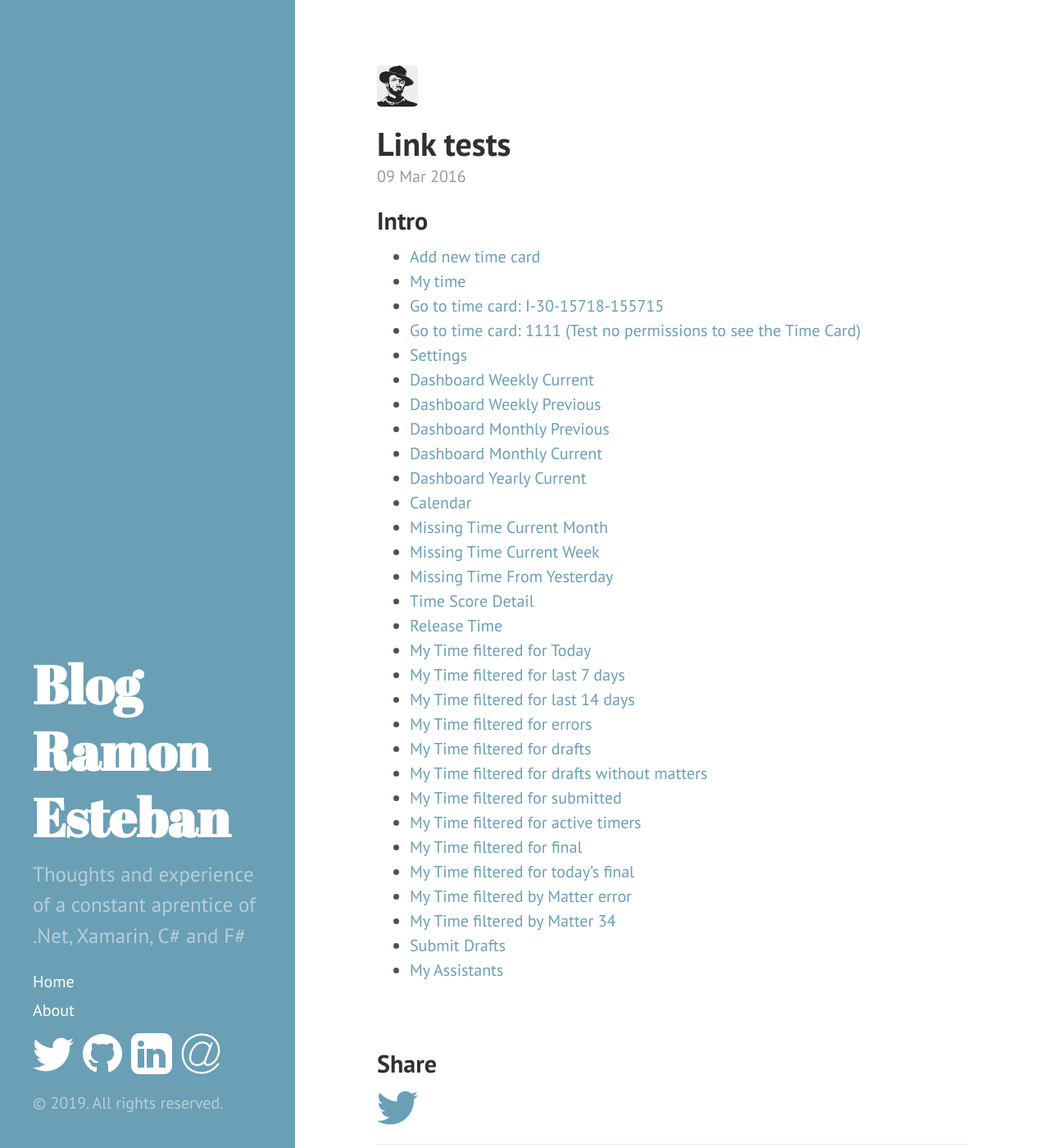
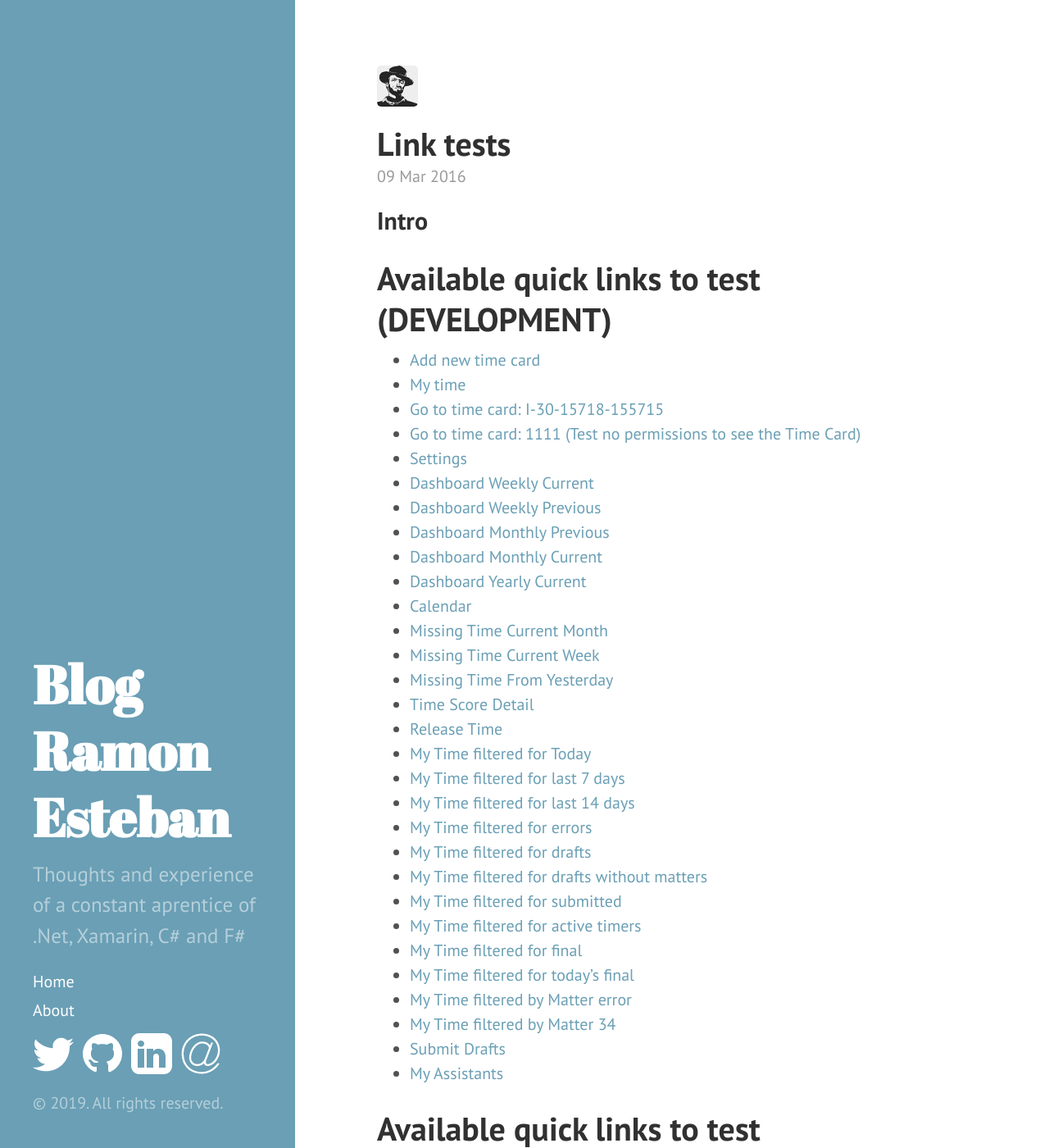
Before and after one commit to ramonesteban78/ramonesteban78.github.io, a Jekyll site: the page built from _posts/2016-03-09-test-links.md, in a window 1280 px wide and 1400 px high. Shown: the whole window at 82% size. Built offline with Jekyll 4.4.1, drawn with Linux system fonts in a browser that asks for light colours; comment, search, counter and statistics services are not loaded; some of the changed text lies outside the part shown.

Commit message:
development links

```diff
--- a/_posts/2016-03-09-test-links.md
+++ b/_posts/2016-03-09-test-links.md
@@ -4,6 +4,42 @@ title: Link tests
 ---
 
 ## Intro
+
+# Available quick links to test (DEVELOPMENT)
+
+- <a href="https://itimekeep.test-app.link/addtime">Add new time card</a>
+- <a href="https://itimekeep.test-app.link/mytime">My time</a>
+- <a href="https://itimekeep.test-app.link/timecard?id=I-30-15718-155715">Go to time card: I-30-15718-155715</a>
+- <a href="https://itimekeep.test-app.link/timecard?id=1111">Go to time card: 1111 (Test no permissions to see the Time Card)</a>
+- <a href="https://itimekeep.test-app.link/settings">Settings</a>
+- <a href="https://itimekeep.test-app.link/dashboard?periodmode=week&period=current">Dashboard Weekly Current</a>
+- <a href="https://itimekeep.test-app.link/dashboard?periodmode=week&period=previous">Dashboard Weekly Previous</a>
+- <a href="https://itimekeep.test-app.link/dashboard?periodmode=month&period=previous">Dashboard Monthly Previous</a>
+- <a href="https://itimekeep.test-app.link/dashboard?periodmode=month&period=current">Dashboard Monthly Current</a>
+- <a href="https://itimekeep.test-app.link/dashboard?periodmode=year&period=current">Dashboard Yearly Current</a>
+- <a href="https://itimekeep.test-app.link/calendar">Calendar</a>
+- <a href="https://itimekeep.test-app.link/missingtime?period=month">Missing Time Current Month</a>
+- <a href="https://itimekeep.test-app.link/missingtime?period=week">Missing Time Current Week</a>
+- <a href="https://itimekeep.test-app.link/missingtime?period=yesterday">Missing Time From Yesterday</a>
+- <a href="https://itimekeep.test-app.link/score">Time Score Detail</a>
+- <a href="https://itimekeep.test-app.link/releasetime">Release Time</a>
+- <a href="https://itimekeep.test-app.link/mytime?period=today">My Time filtered for Today</a>
+- <a href="https://itimekeep.test-app.link/mytime?period=last7">My Time filtered for last 7 days</a>
+- <a href="https://itimekeep.test-app.link/mytime?period=last14">My Time filtered for last 14 days</a>
+- <a href="https://itimekeep.test-app.link/mytime?status=errors">My Time filtered for errors</a>
+- <a href="https://itimekeep.test-app.link/mytime?status=drafts">My Time filtered for drafts</a>
+- <a href="https://itimekeep.test-app.link/mytime?status=drafts_without_matter">My Time filtered for drafts without matters</a>
+- <a href="https://itimekeep.test-app.link/mytime?status=submitted">My Time filtered for submitted</a>
+- <a href="https://itimekeep.test-app.link/mytime?status=timers">My Time filtered for active timers</a>
+- <a href="https://itimekeep.test-app.link/mytime?status=final">My Time filtered for final</a>
+- <a href="https://itimekeep.test-app.link/mytime?status=final&period=today">My Time filtered for today's final</a>
+- <a href="https://itimekeep.test-app.link/mytime?matter=1000">My Time filtered by Matter error</a>
+- <a href="https://itimekeep.test-app.link/mytime?matter=34">My Time filtered by Matter 34</a>
+- <a href="https://itimekeep.test-app.link/submit-drafts">Submit Drafts</a>
+- <a href="https://itimekeep.test-app.link/my-assistants">My Assistants</a>
+
+
+# Available quick links to test (PRODUCTION)
 
 - <a href="https://itimekeep.app.link/addtime">Add new time card</a>
 - <a href="https://itimekeep.app.link/mytime">My time</a>
```
